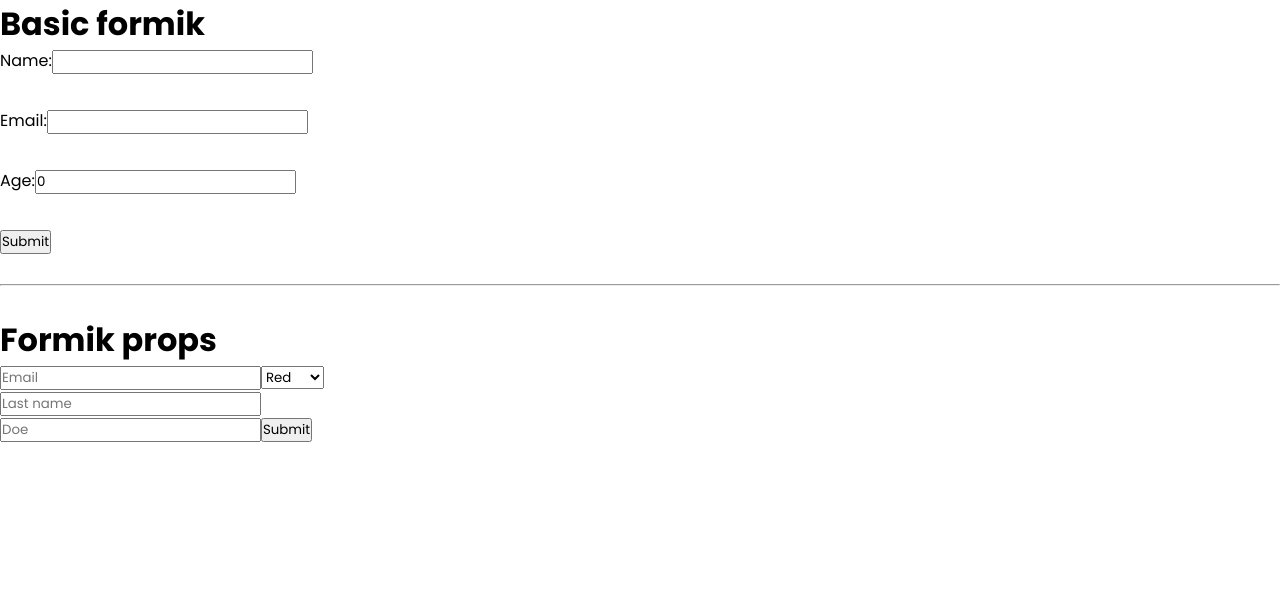
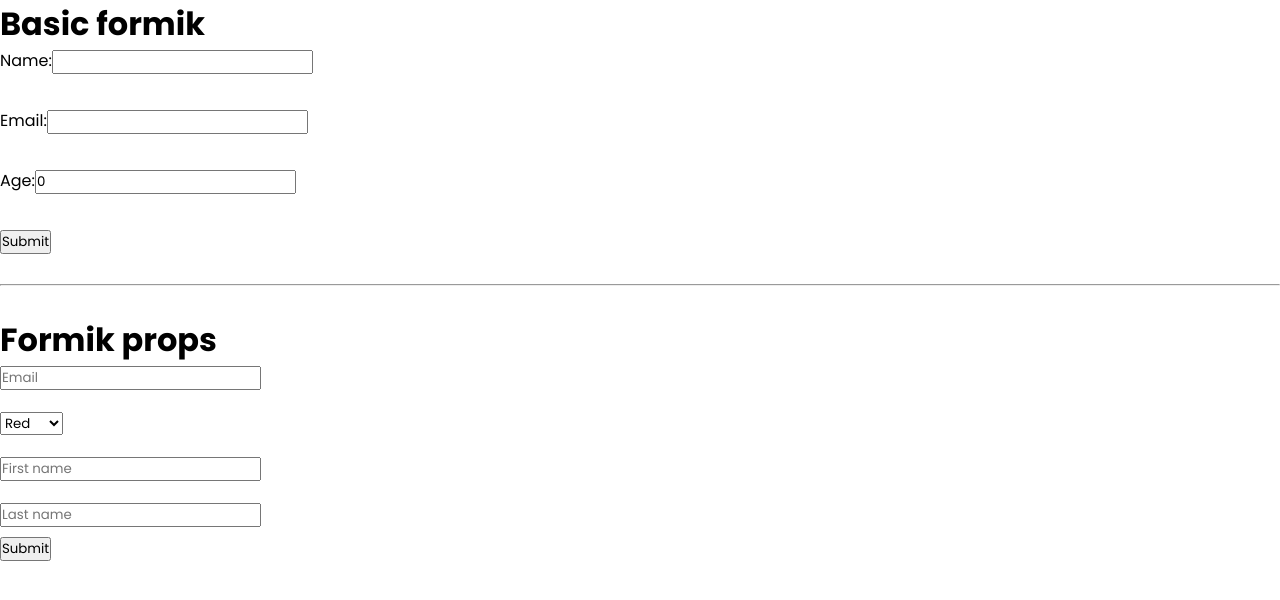
Before and after one commit to Pablo-Aviles-Prieto/playground-form-state-mngmnt, a React (Create React App) app: page / in a window 1280 px wide. Shown: the top 600 px of the page. Built offline with nearby package versions, Linux system fonts and the light colour scheme.

Commit message:
chore: formik and yup examples done

```diff
--- a/src/components/PropsForm.tsx
+++ b/src/components/PropsForm.tsx
@@ -1,6 +1,6 @@
 import { FC } from 'react';
 import { object, string, number, date, InferType } from 'yup';
-import { Formik, Form, Field, FormikProps } from 'formik';
+import { Formik, Form, Field, FormikHelpers } from 'formik';
 import { IFormikProps, IPropsForm } from '../interfaces';
 
 const MyInput = ({ field, form, ...props }: IFormikProps) => {
@@ -15,19 +15,22 @@
     lastName: '',
   };
 
-  const handleSubmit = (values: IPropsForm) => {
+  const handleSubmit = (
+    values: IPropsForm,
+    { resetForm }: FormikHelpers<IPropsForm>
+  ) => {
     setTimeout(() => {
       console.log(values);
     }, 300);
+    resetForm();
   };
 
   const formSchema = object().shape({
-    // color: string().required('Color is required'),
     email: string()
       .email('Invalid email address')
-      .required('Email is required1'),
-    firstName: string().required('first name is required'),
-    lastName: string().required('last name is required'),
+      .required('Email is required'),
+    firstName: string().required('The first name is required'),
+    lastName: string().required('The last name is required'),
   });
 
   return (
@@ -38,38 +41,51 @@
         onSubmit={handleSubmit}
         validationSchema={formSchema}
       >
-        {(props: FormikProps<any>) => (
+        {({ isSubmitting, isValid, touched, errors }) => (
           <Form>
             <Field type='email' name='email' placeholder='Email' />
-            <Field as='select' name='color'>
-              <option value='red'>Red</option>
-              <option value='green'>Green</option>
-              <option value='blue'>Blue</option>
-            </Field>
+            {touched.email && errors.email && (
+              <p style={{ color: 'red' }}>{errors.email}</p>
+            )}
+            <div style={{ margin: '20px 0' }}>
+              <Field as='select' name='color'>
+                <option value='red'>Red</option>
+                <option value='green'>Green</option>
+                <option value='blue'>Blue</option>
+              </Field>
+            </div>
 
-            <Field name='lastName'>
+            <Field name='firstName'>
               {({
                 field, // { name, value, onChange, onBlur }
                 form: { touched, errors }, // also values, setXXXX, handleXXXX, dirty, isValid, status, etc.
                 meta,
               }: IFormikProps) => (
-                <div>
+                <div style={{ margin: '20px 0' }}>
                   <>
-                    <input type='text' placeholder='Last name' {...field} />
+                    <input type='text' placeholder='First name' {...field} />
                     {meta.touched && meta.error && (
-                      <div className='error'>{meta.error}</div>
+                      <p style={{ color: 'red' }}>{meta.error}</p>
                     )}
-                    {console.log('props', props)}
-                    {console.log('field', field)}
-                    {console.log('touched', touched)}
-                    {console.log('errors', errors)}
-                    {console.log('meta', meta)}
                   </>
                 </div>
               )}
             </Field>
-            <Field name='lastName' placeholder='Doe' component={MyInput} />
-            <button type='submit'>Submit</button>
+            <Field
+              name='lastName'
+              placeholder='Last name'
+              component={MyInput}
+            />
+            {touched.lastName && errors.lastName && (
+              <p style={{ color: 'red' }}>{errors.lastName}</p>
+            )}
+            <button
+              style={{ display: 'block', margin: '10px 0' }}
+              type='submit'
+              disabled={isSubmitting}
+            >
+              Submit
+            </button>
           </Form>
         )}
       </Formik>
```
